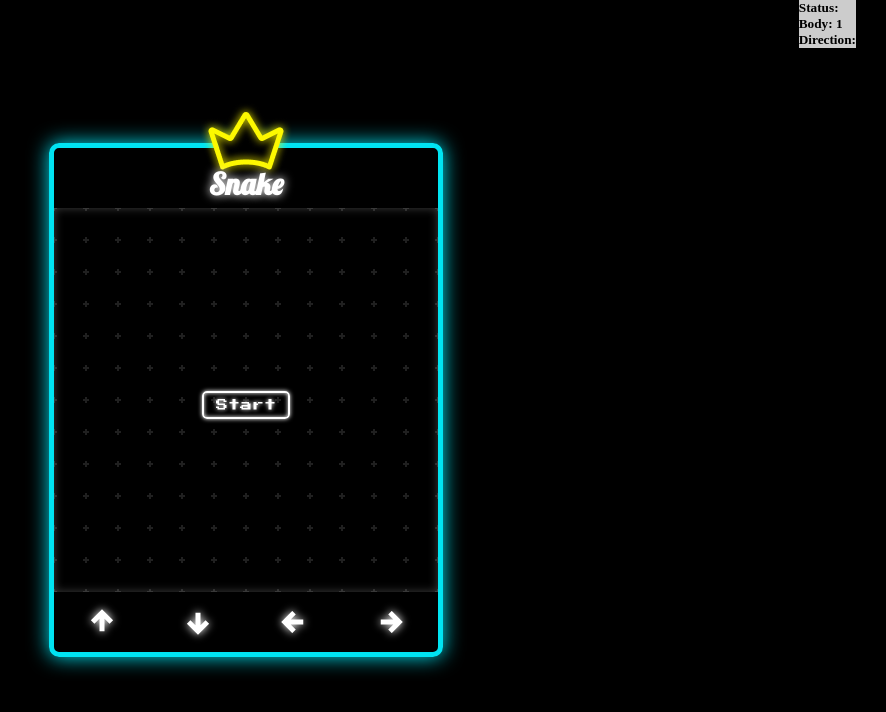
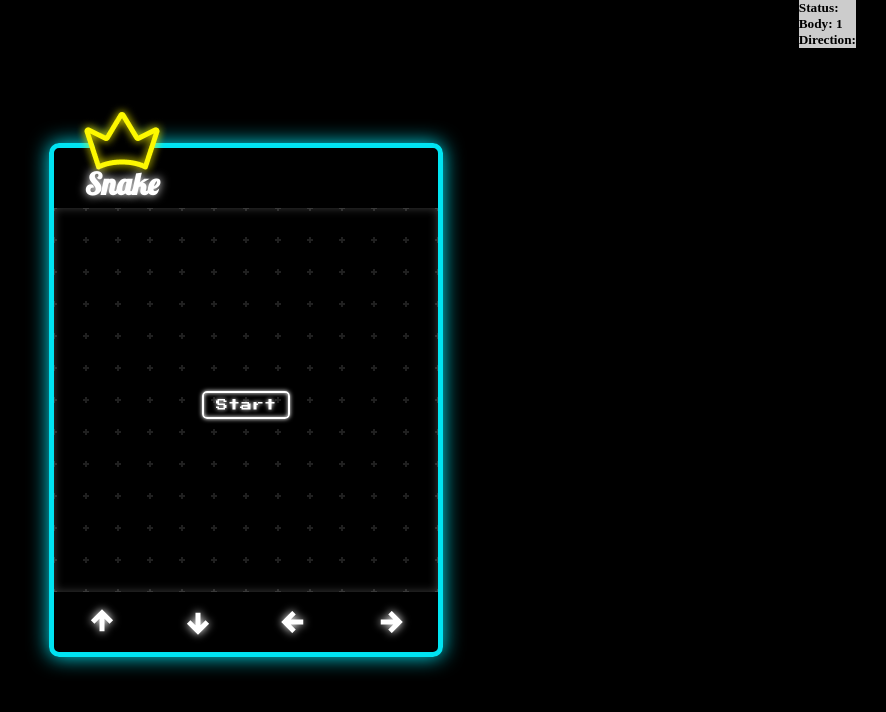
Before and after one commit to JosePhee03/SnakeGame, a React (Vite) app: page / in a window 1280 px wide. Shown: the top 712 px of the page, without its empty margins (394-1280 px from the left). Built offline with nearby package versions, Linux system fonts and the light colour scheme.

Commit message:
💄 Update style from header and logo

```diff
--- a/src/styles/styles.ts
+++ b/src/styles/styles.ts
@@ -97,15 +97,17 @@ export const Canvas = styled.div`
 `
 
 export const Header = styled.header`
+  width: 100%;
+  height: 60px;
   display: flex;
-  justify-content: center;
+  padding: 0 20px;
+  justify-content: space-between;
   align-items: center;
-  height: 60px;
 
-  h1 {
-    font-family: 'Lobster', cursive;
-    font-size: 30px;
+  h4 {
+    color: white;
   }
+
 `
 
 export const Logo = styled.div`
@@ -117,6 +119,8 @@ export const Logo = styled.div`
 
   h1 {
     color: white;
+    font-family: 'Lobster', cursive;
+    font-size: 30px;
     transform: translateY(-15px);
     text-shadow: 0 0 10px white;
   }
@@ -145,5 +149,6 @@ export const GlobalStyle = createGlobalStyle`
   * {
     margin: 0;
     padding: 0;
+    box-sizing: border-box;
   }
 `
```
